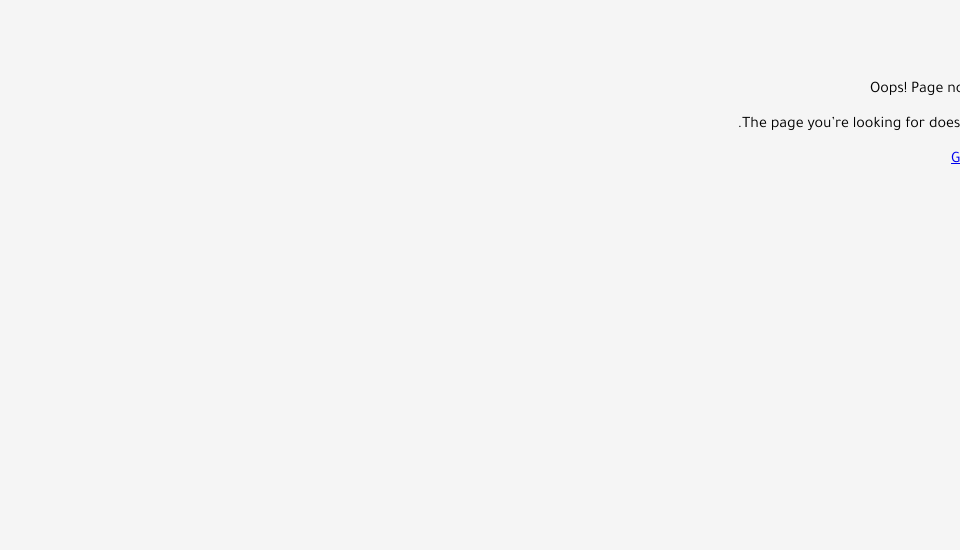
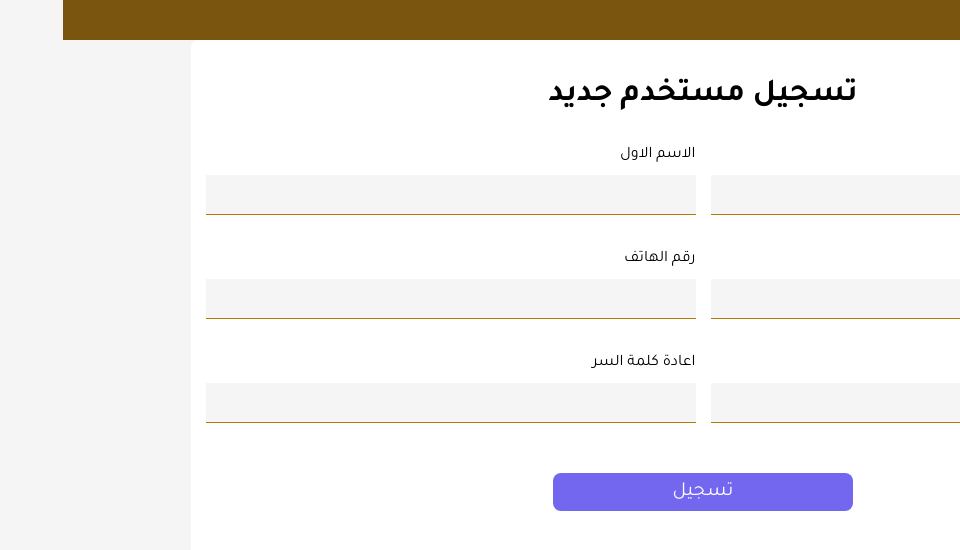
Before and after one commit to mmnaguib/new-dashboard, a React (Create React App) app: page /register in a window 1280 px wide. Before the commit this address had no page. Shown: the top 550 px of the page, without its empty margins (320-1280 px from the left). Built offline with nearby package versions, Linux system fonts and the light colour scheme.

Commit message:
add user register

```diff
--- a/src/pages/Login/Login.tsx
+++ b/src/pages/Login/Login.tsx
@@ -1,7 +1,7 @@
 import { useState } from "react";
 import "./login.css";
 import { toast } from "react-toastify";
-import { useNavigate } from "react-router-dom";
+import { Link, useNavigate } from "react-router-dom";
 import axios from "axios";
 import axiosInstance from "../../utils/AxiosInstance";
 const Login = () => {
@@ -82,6 +82,7 @@ const Login = () => {
             {loading ? <i className="fa-solid fa-spinner"></i> : "تسجيل الدخول"}
           </button>
         </form>
+        <Link to="/register">ليس لديك حساب ؟</Link>
       </div>
     </div>
   );
--- /dev/null
+++ b/src/pages/UserRegister/UserRegister.tsx
@@ -0,0 +1,175 @@
+import React, { useState } from "react";
+import { toast } from "react-toastify";
+import { useNavigate } from "react-router-dom";
+import axiosInstance from "../../utils/AxiosInstance";
+const UserRegister = () => {
+  const [email, setEmail] = useState("");
+  const [firstName, setFirstName] = useState("");
+  const [lastName, setLastName] = useState("");
+  const [phoneNumber, setPhone] = useState("");
+  const [password, setPassword] = useState("");
+  const [confirmPassword, setConfirmPass] = useState("");
+  const [loading, setLoading] = useState(false);
+  const navigate = useNavigate();
+  const token = localStorage.getItem("authToken");
+  const addNewAdmin = async (e: { preventDefault: () => void }) => {
+    e.preventDefault();
+    if (
+      !email ||
+      !firstName ||
+      !lastName ||
+      !phoneNumber ||
+      !password ||
+      !confirmPassword
+    ) {
+      toast.error("الرجاء إدخال كل البيانات ");
+      return;
+    }
+
+    if (password !== confirmPassword) {
+      toast.error("الرقم السري غير متشابه ");
+      return;
+    }
+    setLoading(true);
+    try {
+      const res = await axiosInstance.post(
+        "Account/register",
+        {
+          email,
+          firstName,
+          password,
+          lastName,
+          phoneNumber,
+          confirmPassword,
+        },
+        {
+          headers: {
+            Authorization: `Bearer ${token}`,
+          },
+        }
+      );
+      if (res.status === 200) {
+        setEmail("");
+        setFirstName("");
+        setPassword("");
+        setLastName("");
+        setPhone("");
+        setConfirmPass("");
+        toast.success("تم الحفظ بنجاح ");
+        navigate("/");
+      }
+    } catch (err: any) {
+      if (err.response && err.response.data) {
+        const errors = err.response.data;
+        Object.keys(errors).forEach((field) => {
+          if (Array.isArray(errors[field])) {
+            errors[field].forEach((msg: string) => toast.error(msg));
+          } else {
+            toast.error(`${errors[field]}`);
+          }
+        });
+      }
+    } finally {
+      setLoading(false);
+    }
+  };
+  return (
+    <>
+      {loading && (
+        <div className="loader-overlay visible">
+          <div className="loader">Loading...</div>
+        </div>
+      )}
+      <div className="registrationForm">
+        <h1>تسجيل مستخدم جديد</h1>
+        <form onSubmit={addNewAdmin}>
+          <div className="formGroupContent">
+            <div className="form-group">
+              <label>البريد الالكتروني</label>
+              <input
+                type="email"
+                placeholder=""
+                className="inputField"
+                value={email}
+                onChange={(e) => setEmail(e.target.value)}
+                required
+              />
+            </div>
+            <div className="form-group">
+              <label>الاسم الاول</label>
+              <input
+                type="text"
+                placeholder=""
+                className="inputField"
+                value={firstName}
+                onChange={(e) => setFirstName(e.target.value)}
+                required
+              />
+            </div>
+          </div>
+          <div className="formGroupContent">
+            <div className="form-group">
+              <label>الاسم الاخير</label>
+              <input
+                type="text"
+                placeholder=""
+                className="inputField"
+                value={lastName}
+                onChange={(e) => setLastName(e.target.value)}
+                required
+              />
+            </div>
+            <div className="form-group">
+              <label>رقم الهاتف</label>
+
+              <input
+                type="text"
+                placeholder=""
+                className="inputField"
+                value={phoneNumber}
+                onChange={(e) => setPhone(e.target.value)}
+                required
+              />
+            </div>
+          </div>
+          <div className="formGroupContent">
+            <div className="form-group">
+              <label> كلمة المرور</label>
+              <input
+                type="password"
+                placeholder=""
+                className="inputField"
+                value={password}
+                onChange={(e) => setPassword(e.target.value)}
+                required
+              />
+            </div>
+            <div className="form-group">
+              <label>اعادة كلمة السر</label>
+              <input
+                type="password"
+                placeholder=""
+                className="inputField"
+                value={confirmPassword}
+                onChange={(e) => setConfirmPass(e.target.value)}
+                required
+              />
+            </div>
+          </div>
+          <div style={{ width: "300px", margin: "auto", height: "30px" }}>
+            <button
+              type="submit"
+              className="btn submitBtn"
+              disabled={loading}
+              style={{ height: "50px !important" }}
+            >
+              {loading ? <i className="fa-solid fa-spinner"></i> : "تسجيل"}
+            </button>
+          </div>
+        </form>
+      </div>
+    </>
+  );
+};
+
+export default UserRegister;
--- a/src/pages/admin/Orders/Orders.tsx
+++ b/src/pages/admin/Orders/Orders.tsx
@@ -127,13 +127,9 @@ const AdminOrders = () => {
                 <th>العنوان</th>
                 <th>التاريخ</th>
                 <th>السعر</th>
-                {selectedVal !== "Cancelled" && selectedVal !== "Received" && (
-                  <th>الحالة</th>
-                )}
+                {selectedVal !== "Pending" && <th>الحالة</th>}
                 <th>المستخدم</th>
-                {selectedVal !== "Cancelled" && selectedVal !== "Received" && (
-                  <th>cancel</th>
-                )}
+                {selectedVal !== "Pending" && <th>cancel</th>}
               </tr>
             </thead>
             <tbody>
@@ -153,8 +149,7 @@ const AdminOrders = () => {
                     <th>{order.shippingAddress}</th>
                     <th>{order.orderDate.slice(0, 10)}</th>
                     <th>{order.totalAmount}</th>
-                    {selectedVal !== "Cancelled" &&
-                      selectedVal !== "Received" && (
+                    {selectedVal !== "Pending" && (
                       <th>
                         <button onClick={() => updateStatus(order.orderId)}>
                           {order.status}
@@ -162,8 +157,7 @@ const AdminOrders = () => {
                       </th>
                     )}
                     <th>{order.userName}</th>
-                    {selectedVal !== "Cancelled" &&
-                      selectedVal !== "Received" && (
+                    {selectedVal !== "Pending" && (
                       <th>
                         <button
                           className="delete actionsBtn"
--- a/src/router/index.tsx
+++ b/src/router/index.tsx
@@ -12,7 +12,7 @@ import AdminHome from "../pages/admin/Home/Home";
 import Login from "../pages/Login/Login";
 import PageNotFound from "../pages/PageNotFound";
 import AdminCategories from "../pages/admin/Categories/Categories";
-import RegisterNewAdmin from "../pages/admin/Register/RegisterNewAdmin";
+import RegisterNewAdmin from "../pages/admin/RegisterNewAdmin/RegisterNewAdmin";
 import AdminProducts from "../pages/admin/Products/Products";
 import AdminBanners from "../pages/admin/Banners/Banners";
 import Category from "../pages/Categories/Category";
@@ -21,6 +21,7 @@ import AdminOrders from "../pages/admin/Orders/Orders";
 import UserOrders from "../pages/UserOrders/UserOrders";
 import CompleteOrder from "../pages/CompleteOrder/CompleteOrder";
 import Payment from "../pages/Payment/Payment";
+import UserRegister from "../pages/UserRegister/UserRegister";
 
 const isLoggedIn = !!localStorage.getItem("authToken");
 const router = createBrowserRouter(
@@ -29,6 +30,7 @@ const router = createBrowserRouter(
       <Route path="/" element={<Root />} errorElement={<ErrorHandler />}>
         <Route index element={<Home />} />
         <Route path="/login" element={<Login />} />
+        <Route path="/register" element={<UserRegister />} />
         <Route path="/cart" element={<Cart />} />
         <Route path="/order" element={<CompleteOrder />} />
         <Route path="/my-orders" element={<UserOrders />} />
```
Also changed, not shown: src/pages/admin/Products/Product.tsx (added, +7 -0 lines), src/pages/admin/RegisterNewAdmin/RegisterNewAdmin.tsx (renamed from src/pages/admin/Register/RegisterNewAdmin.tsx), src/pages/admin/RegisterNewAdmin/register.css (renamed from src/pages/admin/Register/register.css). Lines whose indentation alone changed are shown as unchanged.
